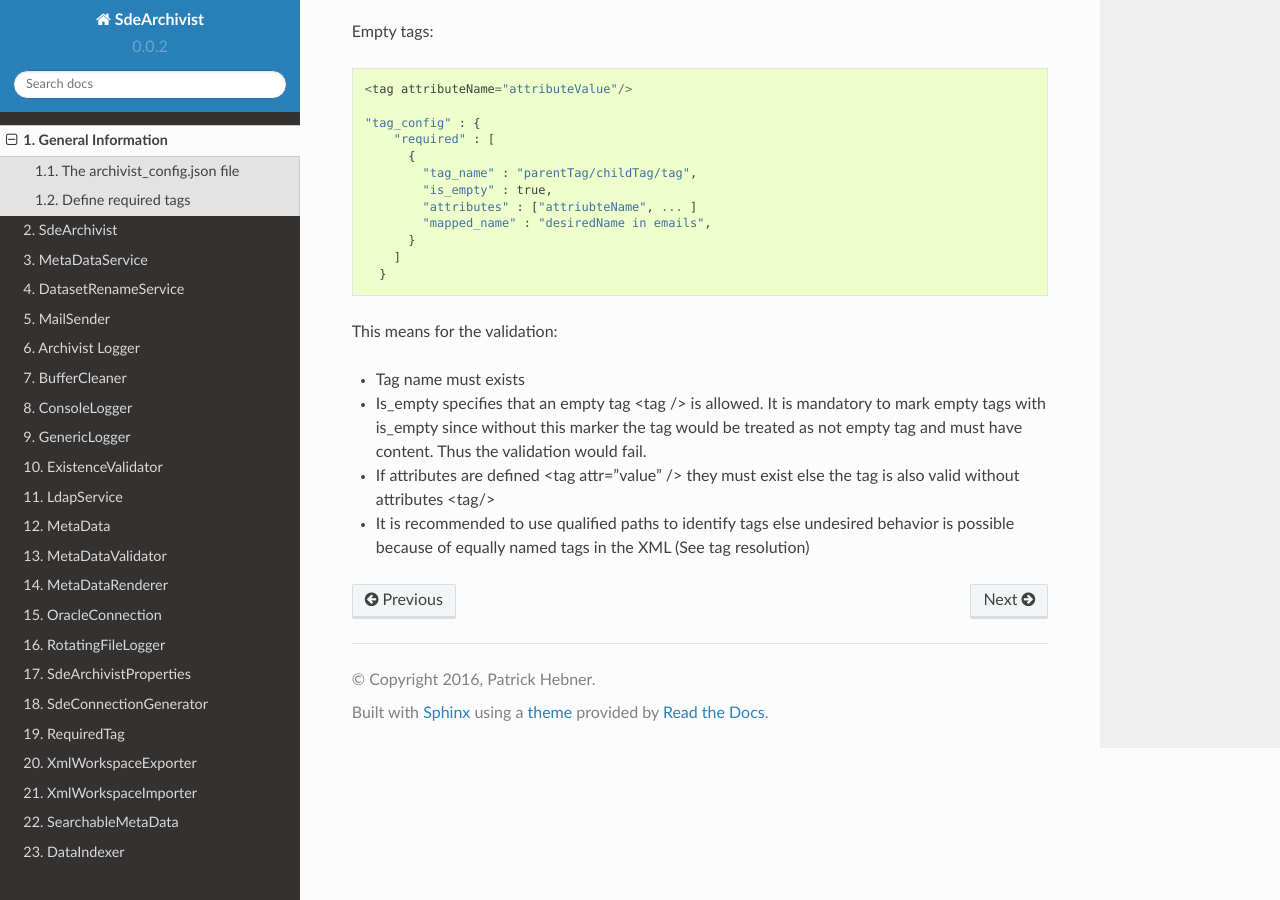
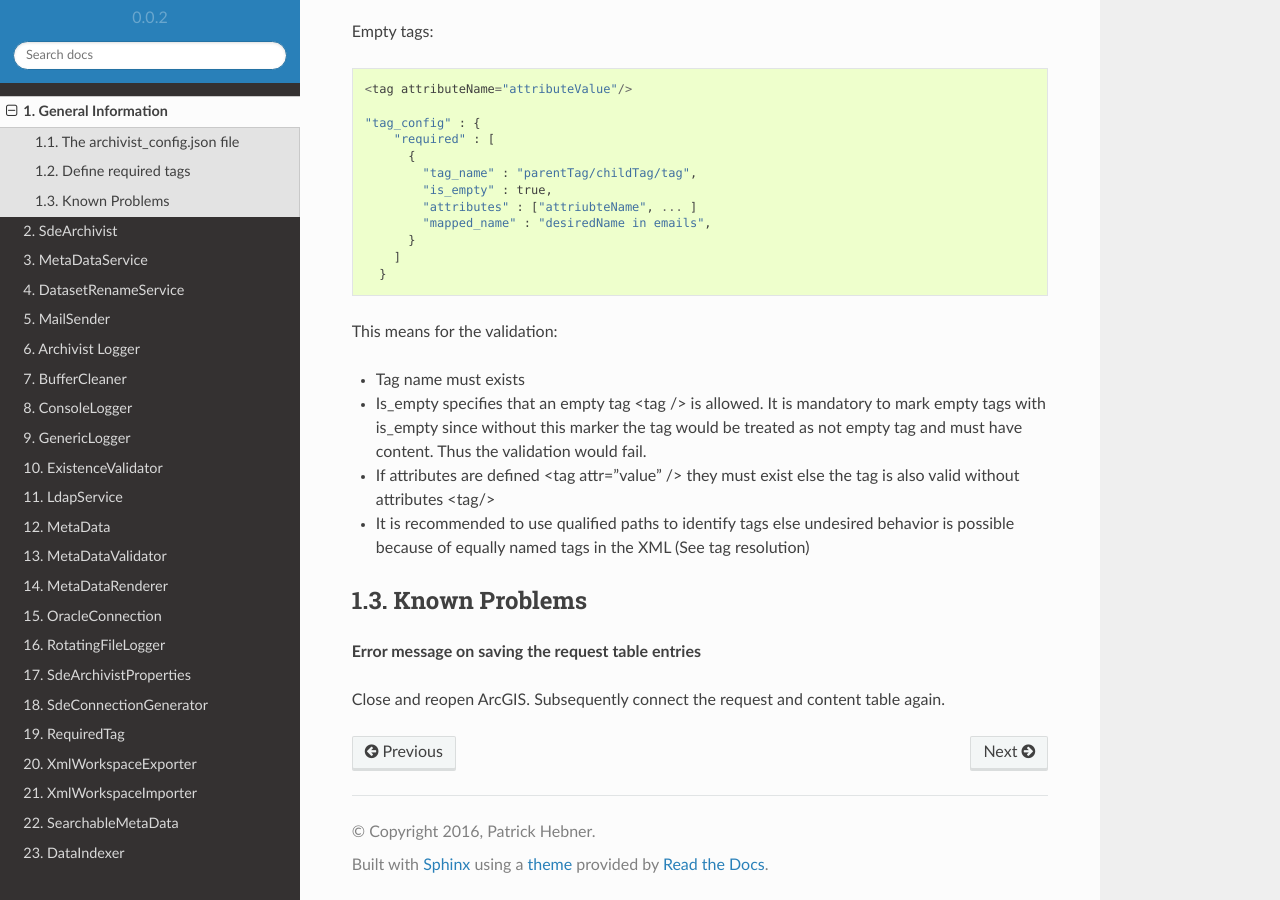
Before and after one commit to hetec/SdeArchivist, a Sphinx documentation site: the page built from doc/source/general.rst, in a window 1280 px wide and 900 px high, scrolled down 2346 px. Built offline with Sphinx 7.4.7 and the Read the Docs theme 2.0.0, drawn with Linux system fonts in a browser that asks for light colours.

Commit message:
Refactoring and documentation

```diff
--- a/doc/source/general.rst
+++ b/doc/source/general.rst
@@ -157,3 +157,11 @@ This means for the validation:
 -
     It is recommended to use qualified paths to identify tags
     else undesired behavior is possible because of equally named tags in the XML (See tag resolution)
+
+
+Known Problems
+--------------
+
+**Error message on saving the request table entries**
+
+Close and reopen ArcGIS. Subsequently connect the request and content table again.
```
Also changed, not shown: SdeArchivist.py (+22 -12 lines).
